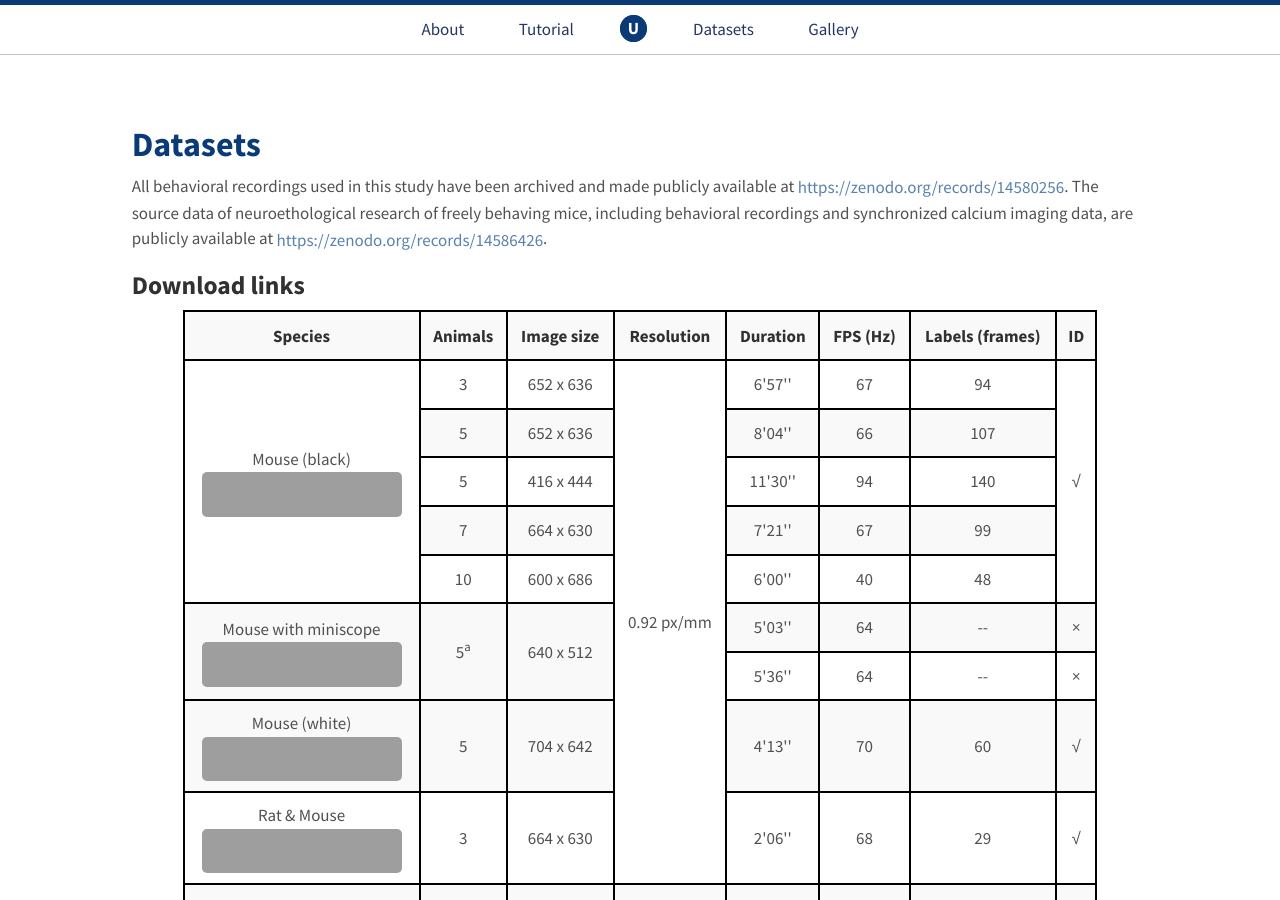
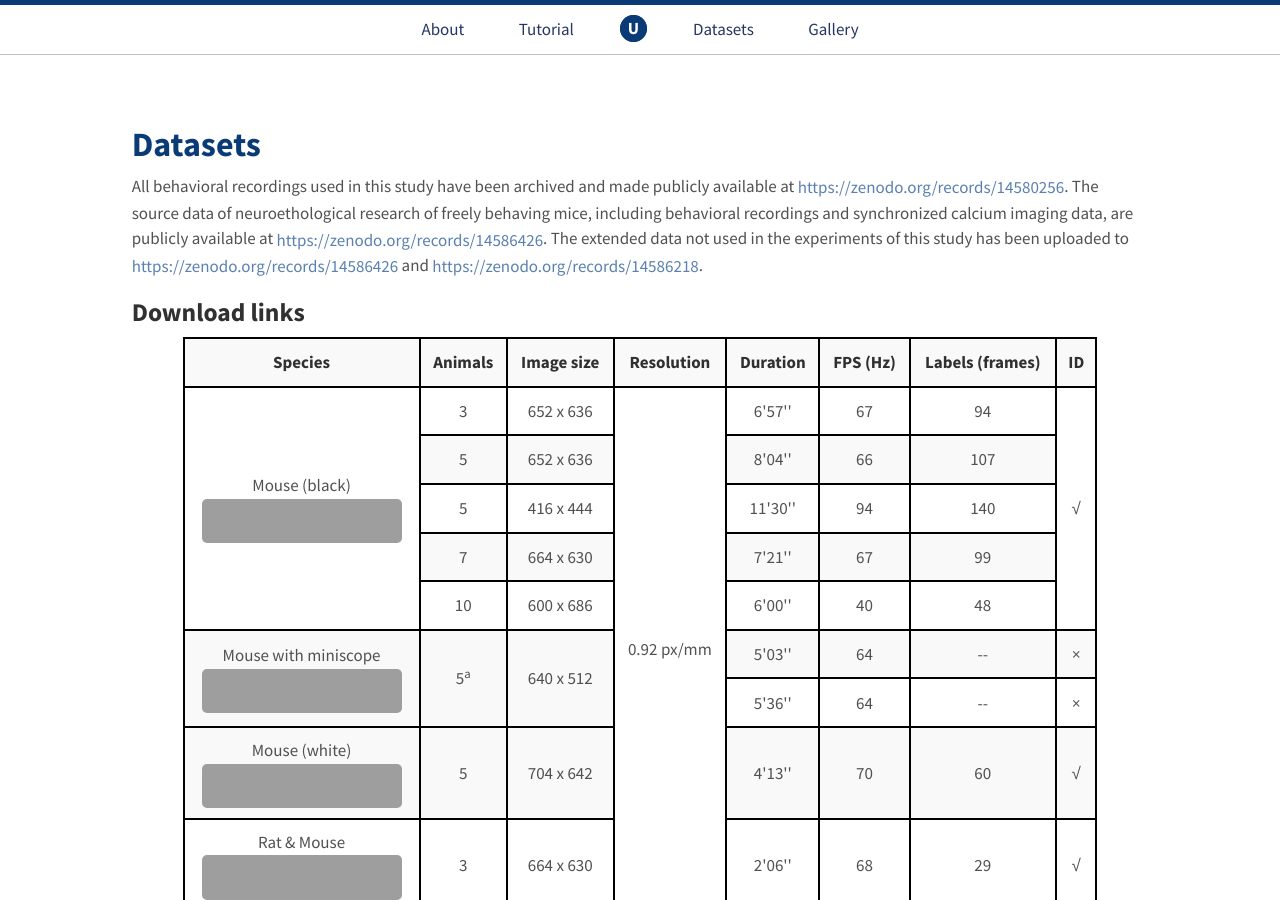
Before and after one commit to cabooster/UDMT, a Jekyll site: the page built from Datasets.md, in a window 1280 px wide and 900 px high, cut to the strip 0-900 px from the top of the window. Built offline with Jekyll 4.4.1, drawn with Linux system fonts in a browser that asks for light colours; grey boxes are pictures that could not be loaded.

Commit message:
Update Datasets.md

```diff
--- a/Datasets.md
+++ b/Datasets.md
@@ -3,7 +3,7 @@
 title: Datasets
 ---
 
-All behavioral recordings used in this study have been archived and made publicly available at [https://zenodo.org/records/14580256](https://zenodo.org/records/14580256). The source data of neuroethological research of freely behaving mice, including behavioral recordings and synchronized calcium imaging data, are publicly available at [https://zenodo.org/records/14586426](https://zenodo.org/records/14586426).
+All behavioral recordings used in this study have been archived and made publicly available at [https://zenodo.org/records/14580256](https://zenodo.org/records/14580256). The source data of neuroethological research of freely behaving mice, including behavioral recordings and synchronized calcium imaging data, are publicly available at [https://zenodo.org/records/14586426](https://zenodo.org/records/14586426). The extended data not used in the experiments of this study has been uploaded to [https://zenodo.org/records/14586426](https://zenodo.org/records/14586426) and [https://zenodo.org/records/14586218](https://zenodo.org/records/14586218).
 
 ## Download links
 
```
